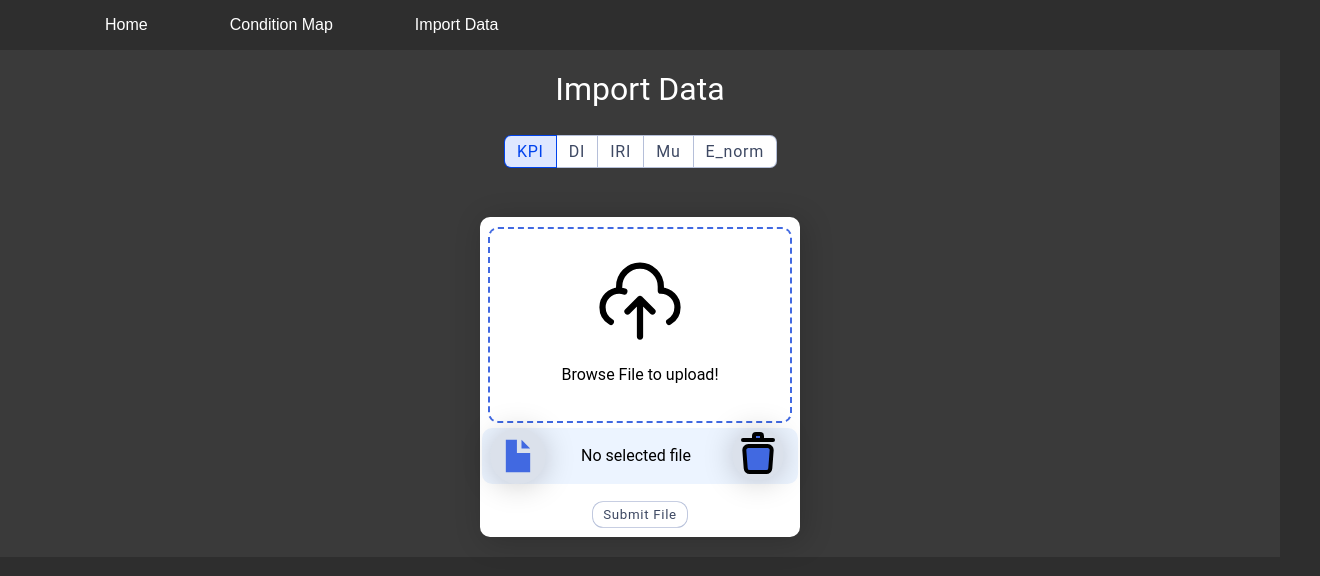
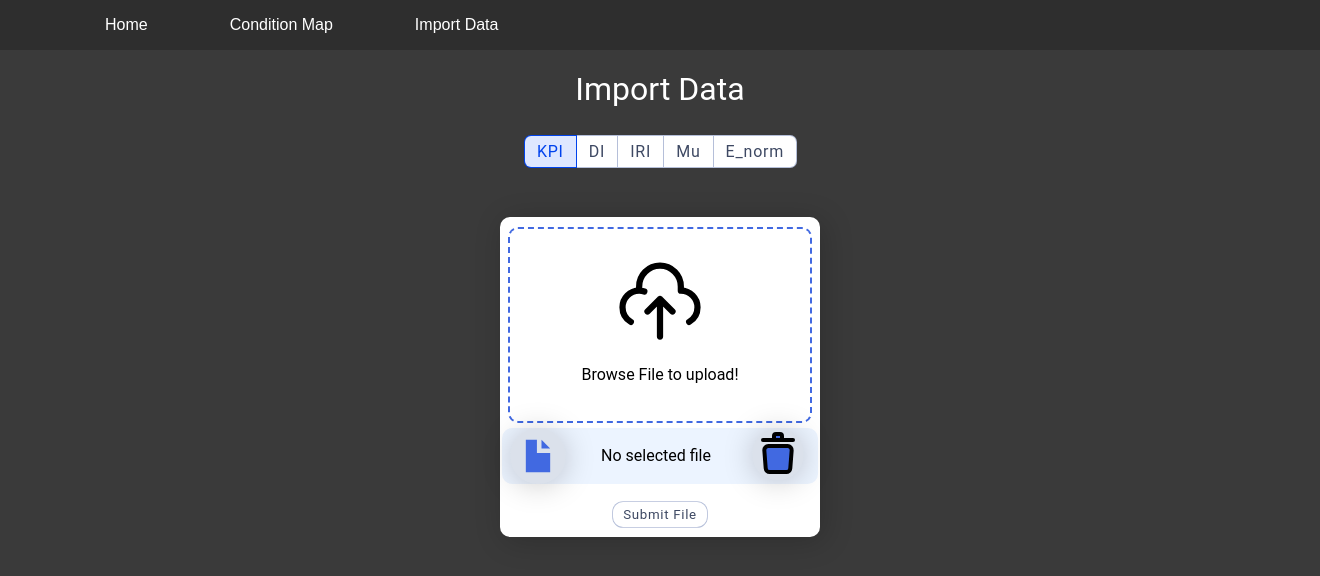
Before and after one commit to ThomasSchiolerH/Dynatest, a React (Create React App) app in the folder project_dyna/: page /importdata in a window 1280 px wide. Shown: the top 576 px of the page, 1320 px wide, since content can reach past the window. Built offline with nearby package versions, Linux system fonts and the light colour scheme.

Commit message:
small container fix

```diff
--- a/project_dyna/src/css/ImportData.css
+++ b/project_dyna/src/css/ImportData.css
@@ -6,6 +6,8 @@
     display: flex;
     flex-direction: column;
     align-items: center;
+    min-height: 90vh; /* 100% of the viewport height */
+    width: 100vw; /* 100% of the viewport width */
 }
 
 .importDataHeader {
```
